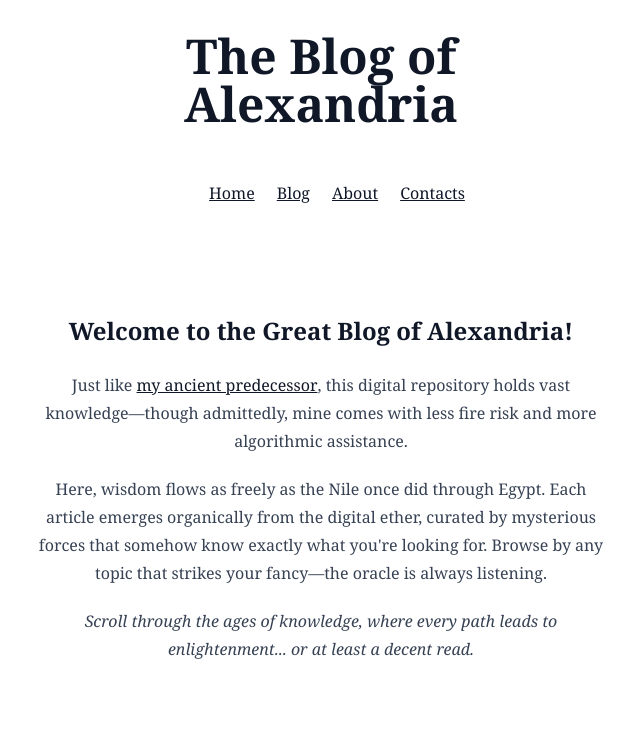
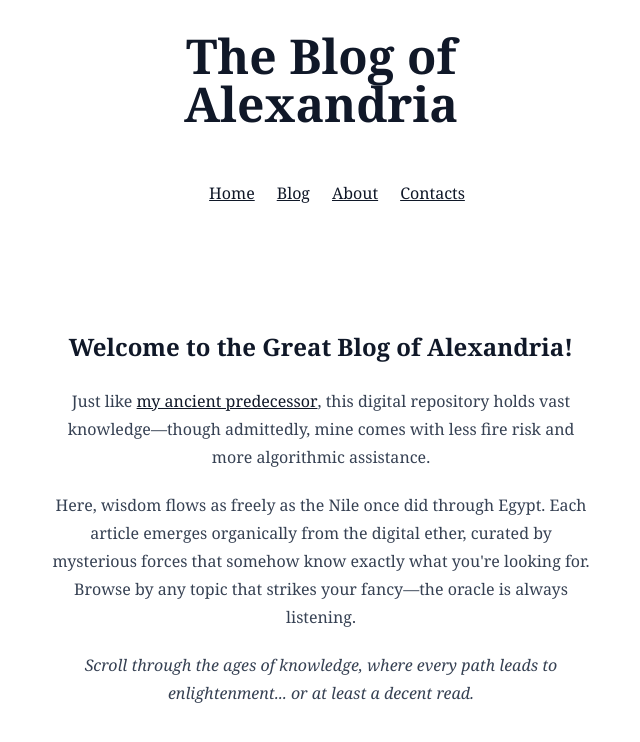
Before and after one commit to paoloricciuti/the-blog-of-alexandria, a SvelteKit app: page / in a window 1280 px wide. Shown: the top 742 px of the page, without its empty margins (319-959 px from the left). Built offline with nearby package versions, Linux system fonts and the light colour scheme.

Commit message:
fix: padding

```diff
--- a/src/routes/+layout.svelte
+++ b/src/routes/+layout.svelte
@@ -21,6 +21,6 @@
 	</nav>
 </header>
 
-<main class="m-auto prose font-serif">
+<main class="m-auto prose font-serif p-4">
 	{@render children?.()}
 </main>
```
